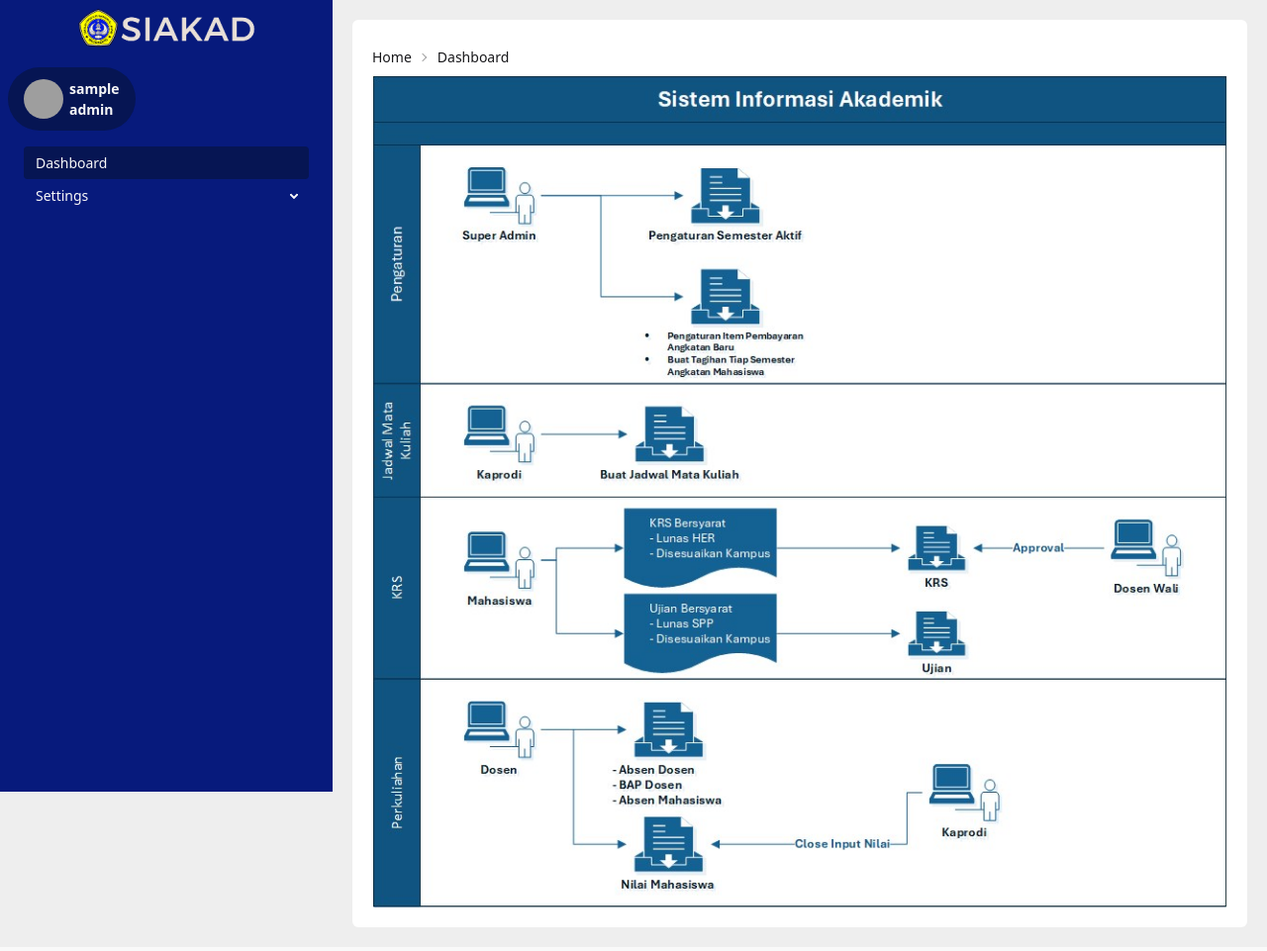
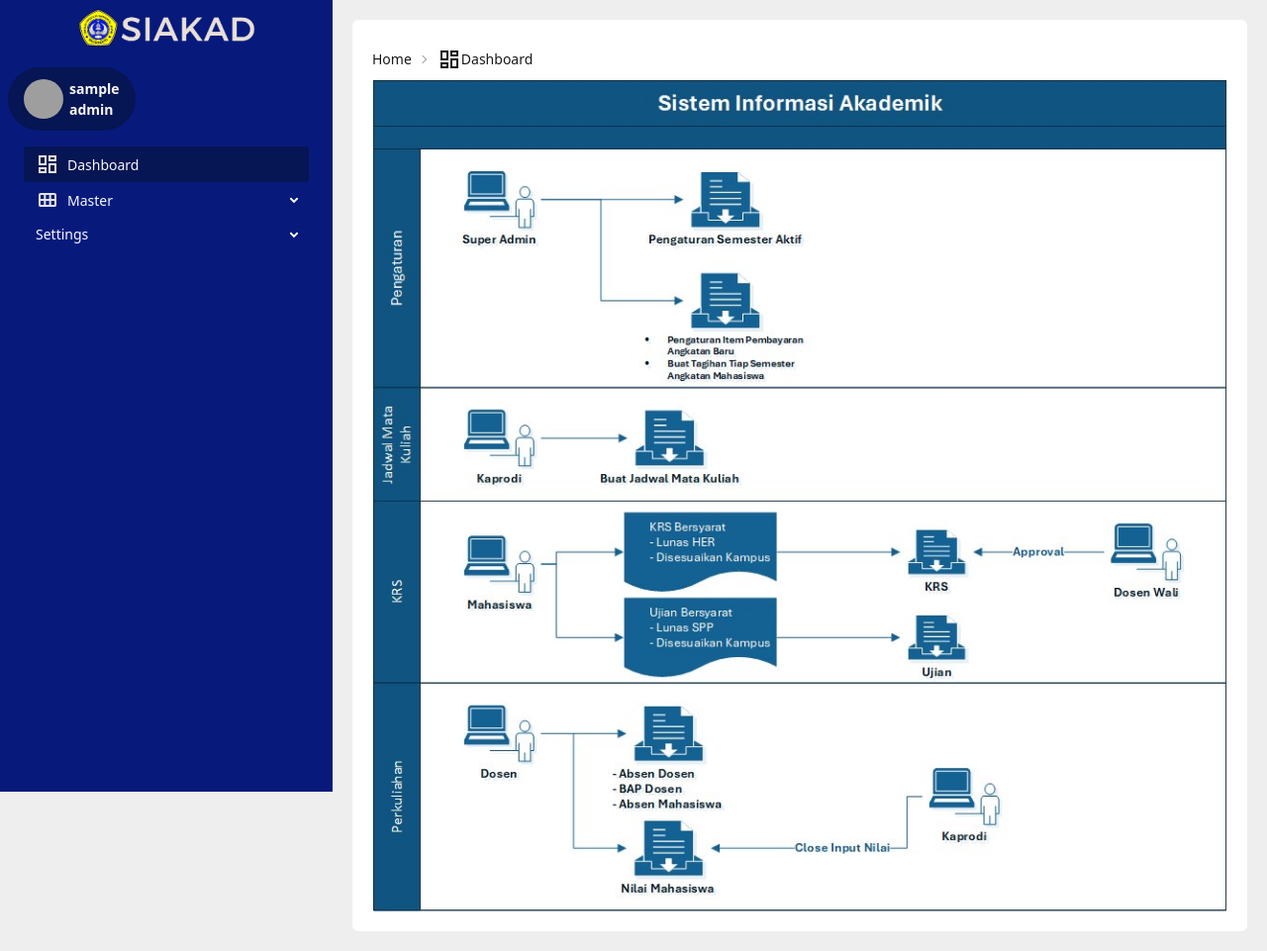
Before and after one commit to egiiputra/siakad-stiealan-php-native, a PHP site: page /dashboard in a window 1280 px wide. Shown: the whole page at 99% size. Before the commit the page ends 917 px from the top, so only its background shows below. Run offline with PHP 8.4, Linux system fonts and the light colour scheme; the visitor is signed in with stand-in values (Sample User, id 1); data that the repository does not hold is empty; style sheets or scripts are compiled from the project's sources; grey boxes are pictures that could not be loaded.

Commit message:
add lang attribute and fix icon in light bg

```diff
--- a/layouts/dashboard.php
+++ b/layouts/dashboard.php
@@ -8,7 +8,7 @@
 
 ?>
 <!DOCTYPE html>
-<html data-theme="mytheme">
+<html data-theme="mytheme" lang="id">
 <head>
     <meta http-equiv="Content-Type" content="text/html; charset=utf-8"/>
     <meta name="viewport" content="width=device-width, initial-scale=1.0">
@@ -21,6 +21,9 @@
         }
         details ul::before {
             background-color: white;
+        }
+        .drawer-content svg {
+            fill: var(--color-base-content);
         }
     </style>
     <?= $head ?? '' ?>
@@ -68,9 +71,39 @@
                     <li><a>Logout</a></li>
                 </ul>
             </div>
+            <!-- TODO: Add SMT aktif -->
             <ul class="menu w-80 p-4">
                 <li>
-                    <a href="/dashboard">Dashboard</a>
+                    <a href="/dashboard">
+                        <svg xmlns="http://www.w3.org/2000/svg" height="24px" viewBox="0 -960 960 960" width="24px" fill="#e3e3e3"><path d="M520-600v-240h320v240H520ZM120-440v-400h320v400H120Zm400 320v-400h320v400H520Zm-400 0v-240h320v240H120Zm80-400h160v-240H200v240Zm400 320h160v-240H600v240Zm0-480h160v-80H600v80ZM200-200h160v-80H200v80Zm160-320Zm240-160Zm0 240ZM360-280Z"/></svg>
+                        Dashboard
+                    </a>
+                </li>
+                <li>
+                    <details>
+                        <summary class="flex items-center justify-between">
+                            <span class="flex items-center gap-2">
+                                <svg xmlns="http://www.w3.org/2000/svg" height="24px" viewBox="0 -960 960 960" width="24px" fill="#e3e3e3"><path d="M627-520h133v-160H627v160Zm-214 0h133v-160H413v160Zm-213 0h133v-160H200v160Zm0 240h133v-160H200v160Zm213 0h133v-160H413v160Zm214 0h133v-160H627v160Zm-507 0v-400q0-33 23.5-56.5T200-760h560q33 0 56.5 23.5T840-680v400q0 33-23.5 56.5T760-200H200q-33 0-56.5-23.5T120-280Z"/></svg>Master
+                            </span>
+                        </summary>
+                        <ul>
+                            <li>
+                                <a href="/master/mata_kuliah" class="flex items-center gap-2">Mata Kuliah</a>
+                            </li>
+                            <li>
+                                <a href="/master/mahasiwa" class="flex items-center gap-2">Mahasiswa</a>
+                            </li>
+                            <li>
+                                <a href="/master/mahasiswa_tambahan" class="flex items-center gap-2">Mahasiswa Tambahan</a>
+                            </li>
+                            <li>
+                                <a href="/master/dosen" class="flex items-center gap-2">Dosen</a>
+                            </li>
+                            <li>
+                                <a href="/master/tenaga_kependidikan" class="flex items-center gap-2">Tenaga Kependidikan</a>
+                            </li>
+                        </ul>
+                    </details>
                 </li>
                 <li>
                     <details>
```
